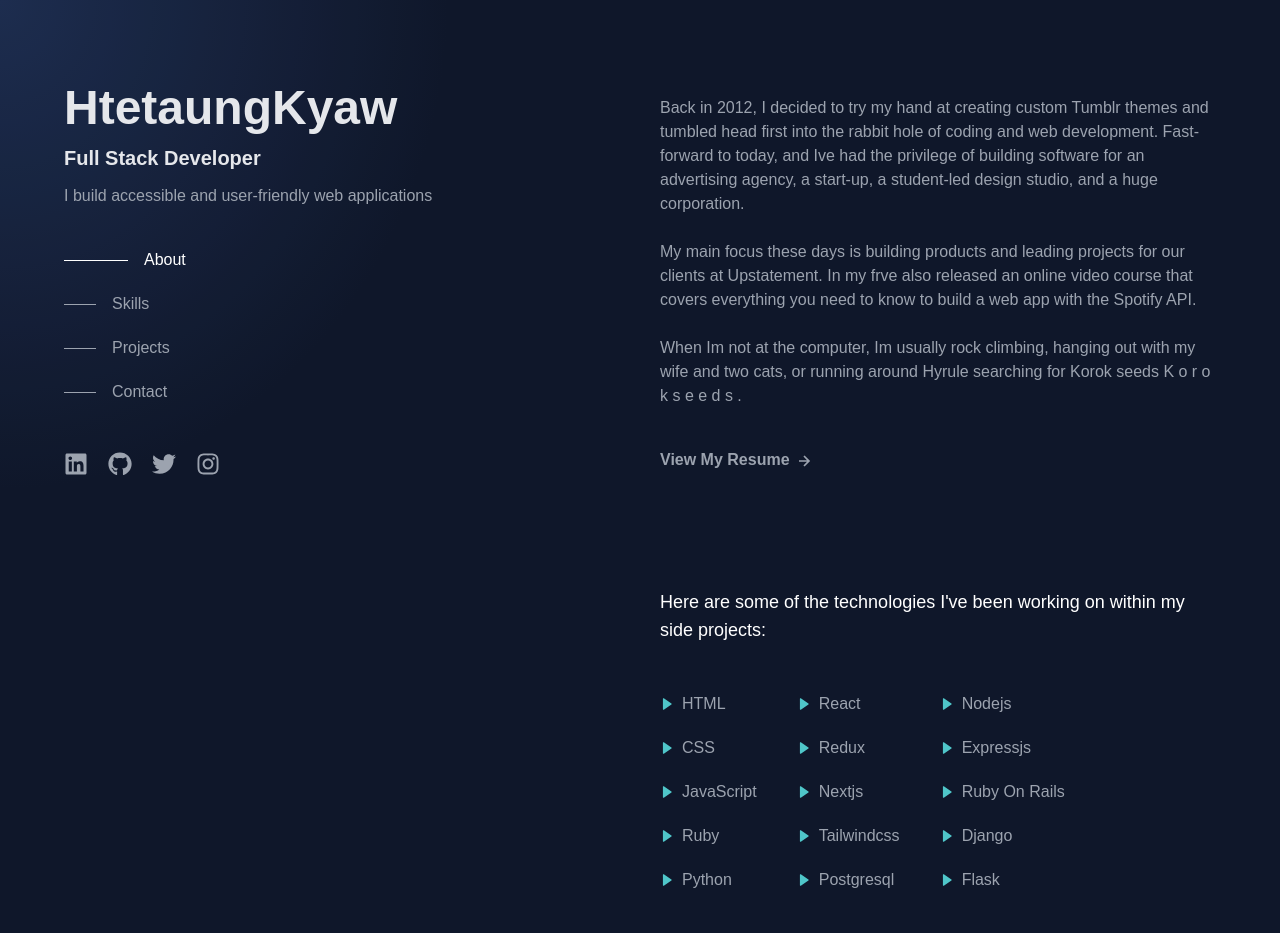
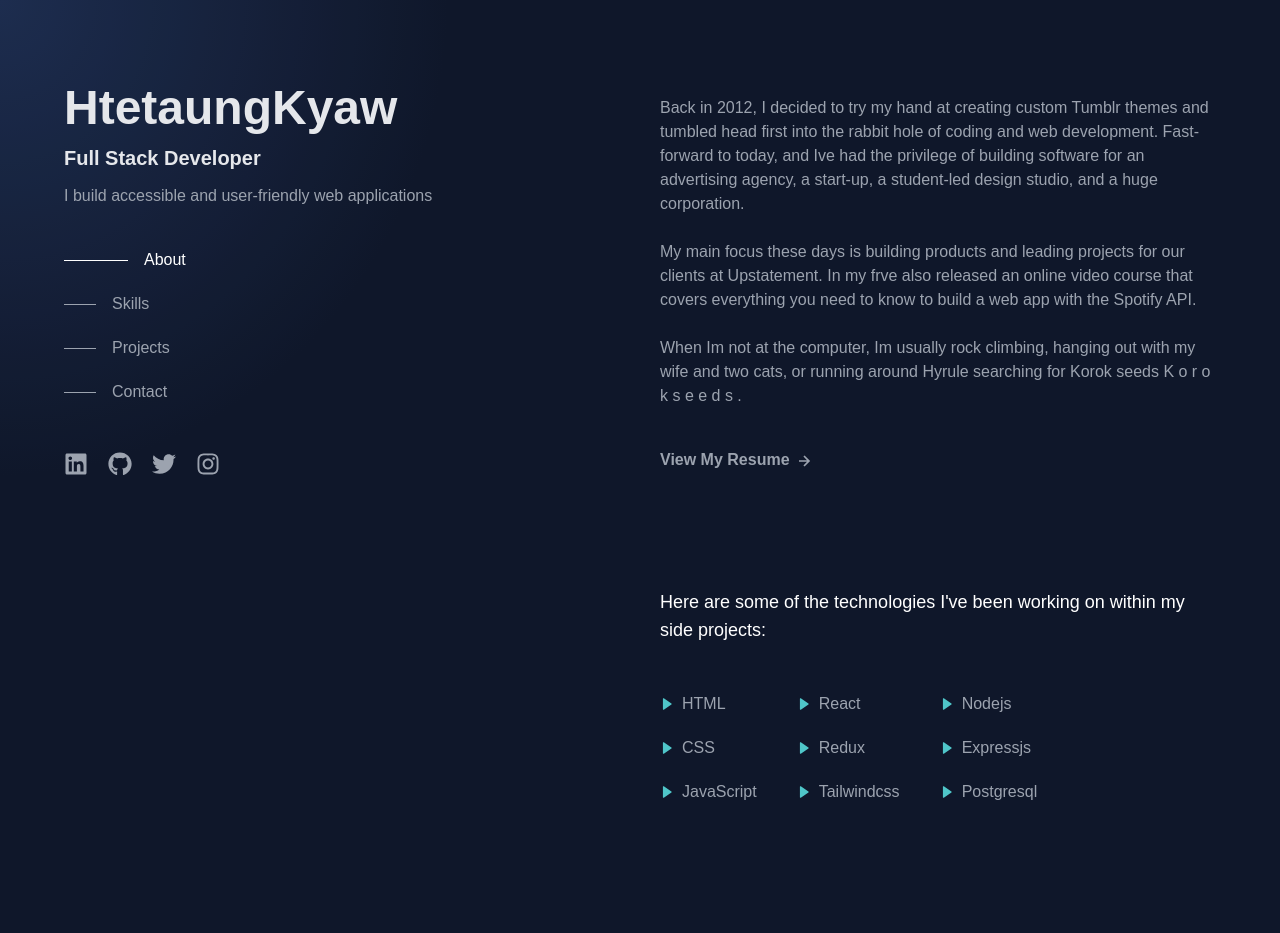
Before and after one commit to Htetaungkyaw71/portfolio, a React (Vite) app: page / in a window 1280 px wide. Shown: the top 933 px of the page. Built offline with nearby package versions, Linux system fonts and the light colour scheme; a web font is replaced by a local one.

Commit message:
remove some skills

```diff
--- a/src/components/Skill.jsx
+++ b/src/components/Skill.jsx
@@ -24,14 +24,14 @@ const Skill = () => {
             <BiSolidRightArrow className="text-sm text-[#4FC6C9]" />
             <span className="text-gray-400">JavaScript</span>
           </h1>
-          <h1 className="mb-5 flex items-center gap-2">
+          {/* <h1 className="mb-5 flex items-center gap-2">
             <BiSolidRightArrow className="text-sm text-[#4FC6C9]" />
             <span className="text-gray-400">Ruby</span>
           </h1>
           <h1 className="mb-5 flex items-center gap-2">
             <BiSolidRightArrow className="text-sm text-[#4FC6C9]" />
             <span className="text-gray-400">Python</span>
-          </h1>
+          </h1> */}
         </div>
         <div>
           <h1 className="mb-5 flex items-center gap-2">
@@ -44,16 +44,17 @@ const Skill = () => {
           </h1>
           <h1 className="mb-5 flex items-center gap-2">
             <BiSolidRightArrow className="text-sm text-[#4FC6C9]" />
-            <span className="text-gray-400">Nextjs</span>
-          </h1>
-          <h1 className="mb-5 flex items-center gap-2">
-            <BiSolidRightArrow className="text-sm text-[#4FC6C9]" />
             <span className="text-gray-400">Tailwindcss</span>
           </h1>
-          <h1 className="mb-5 flex items-center gap-2">
+          {/* <h1 className="mb-5 flex items-center gap-2">
+            <BiSolidRightArrow className="text-sm text-[#4FC6C9]" />
+            <span className="text-gray-400">Nextjs</span>
+          </h1> */}
+
+          {/* <h1 className="mb-5 flex items-center gap-2">
             <BiSolidRightArrow className="text-sm text-[#4FC6C9]" />
             <span className="text-gray-400">Postgresql</span>
-          </h1>
+          </h1> */}
         </div>
         <div>
           <h1 className="mb-5 flex items-center gap-2">
@@ -66,6 +67,10 @@ const Skill = () => {
           </h1>
           <h1 className="mb-5 flex items-center gap-2">
             <BiSolidRightArrow className="text-sm text-[#4FC6C9]" />
+            <span className="text-gray-400">Postgresql</span>
+          </h1>
+          {/* <h1 className="mb-5 flex items-center gap-2">
+            <BiSolidRightArrow className="text-sm text-[#4FC6C9]" />
             <span className="text-gray-400">Ruby On Rails</span>
           </h1>
           <h1 className="mb-5 flex items-center gap-2">
@@ -75,7 +80,7 @@ const Skill = () => {
           <h1 className="mb-5 flex items-center gap-2">
             <BiSolidRightArrow className="text-sm text-[#4FC6C9]" />
             <span className="text-gray-400">Flask</span>
-          </h1>
+          </h1> */}
         </div>
       </div>
     </div>
```
